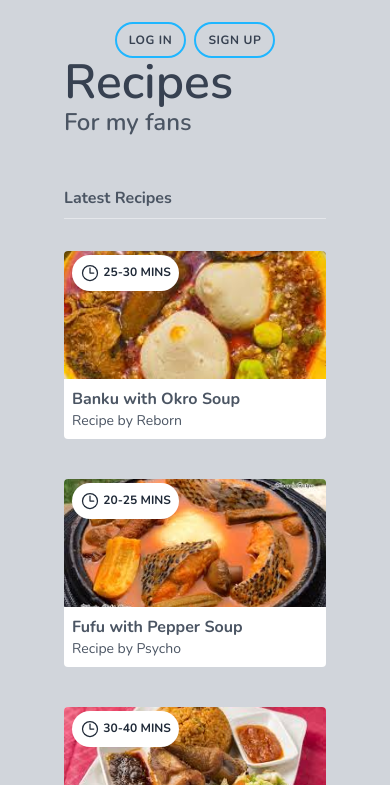
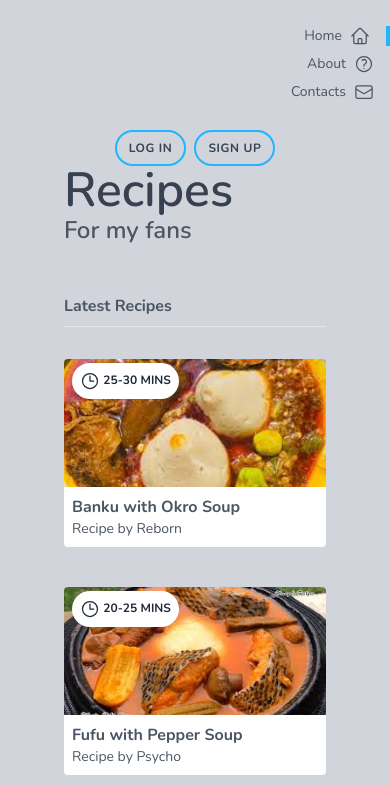
Before and after one commit to CyrilAshong/Tailwind, a website: page src/index.html in a window 390 px wide. Both pictures are taken after a click on the element 362 px from the left and 28 px from the top of the page. Shown: the part 59-844 px from the top of the page. Drawn offline with nearby package versions, Linux system fonts and the light colour scheme.

Commit message:
Tailwind

```diff
--- a/src/index.html
+++ b/src/index.html
@@ -124,5 +124,7 @@
 
         </main>
     </div>
+
+    <script src="./index.js"></script>
 </body>
 </html>
--- /dev/null
+++ b/src/index.js
@@ -0,0 +1,11 @@
+const burger = document.querySelector('#burger');
+const menu = document.querySelector('#menu');
+
+
+burger.addEventListener('click', () => {
+    if (menu.classList.contains('hidden')) {
+        menu.classList.remove('hidden');
+    } else {
+        menu.classList.add('hidden');
+    }
+})
```
